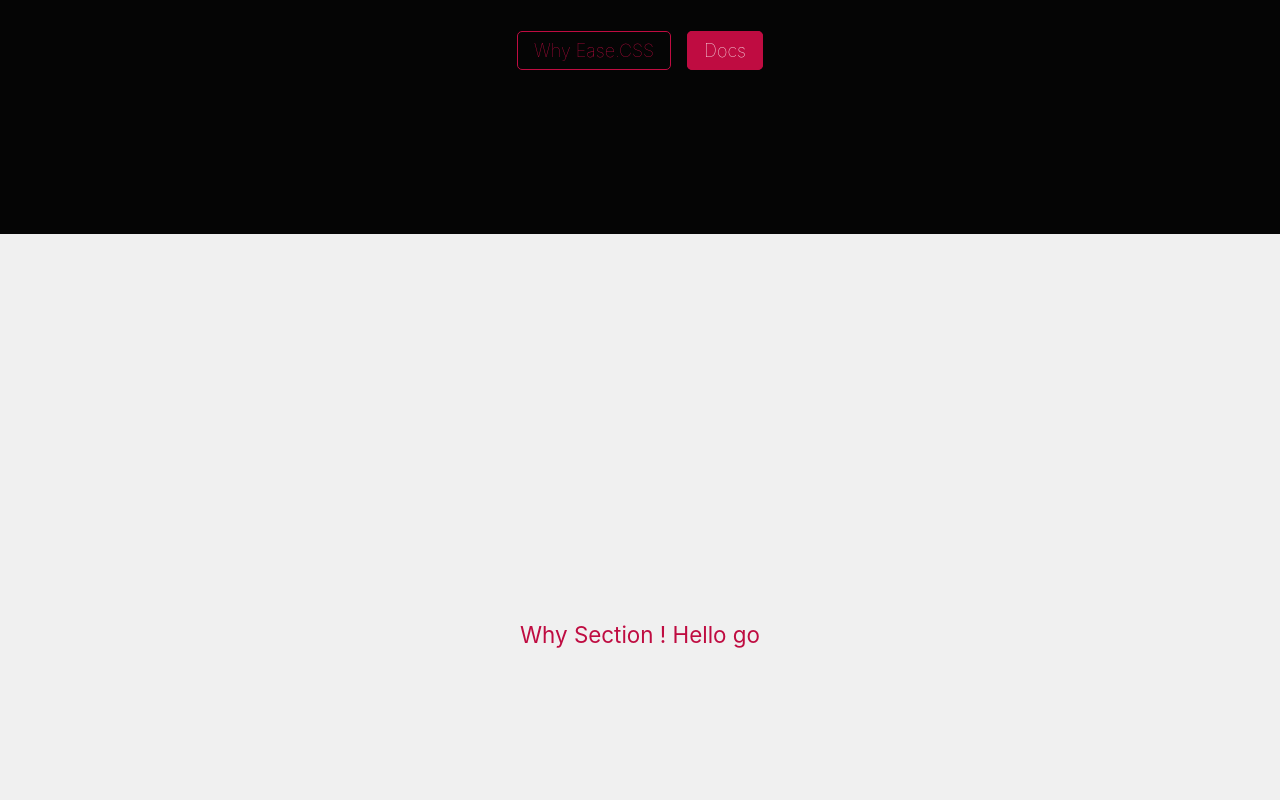
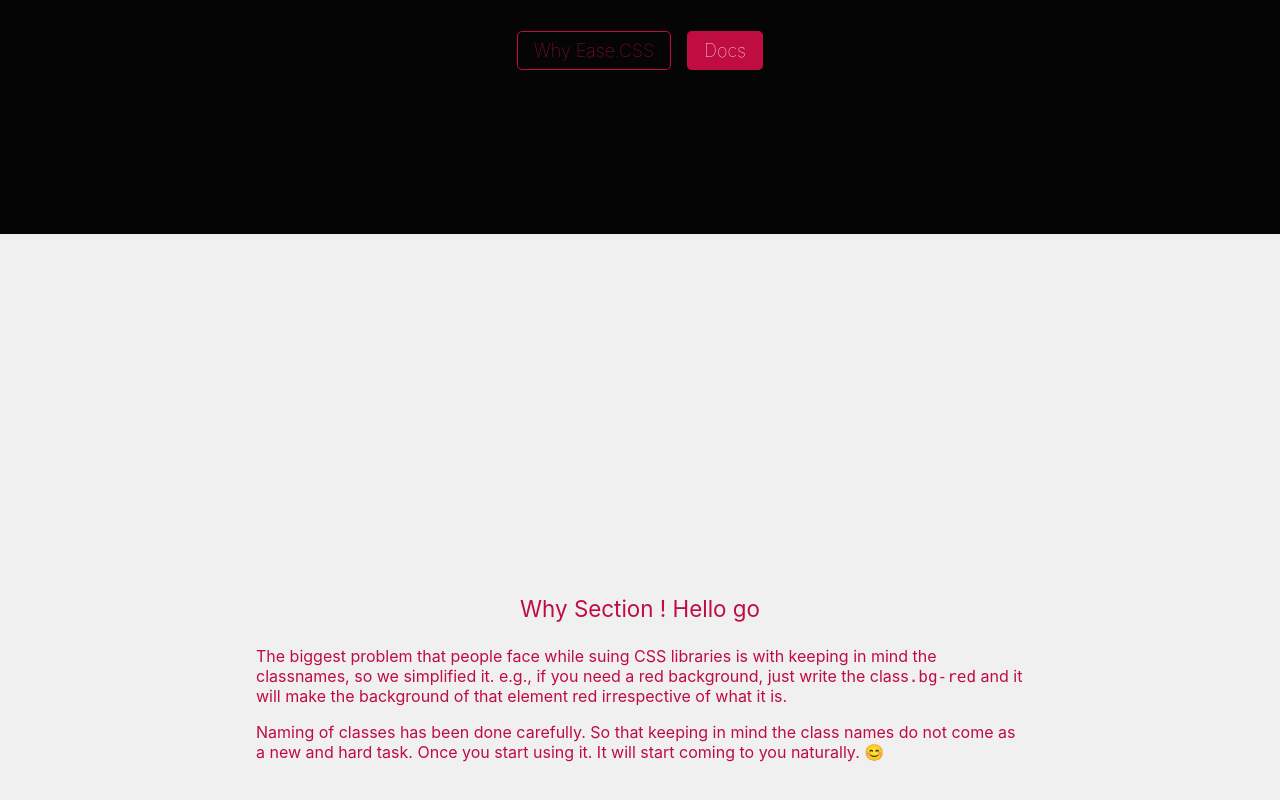
Before and after one commit to shubambhasin/EasyCSS-docs, a React (Create React App) app: page / in a window 1280 px wide. Shown: the part 566-1366 px from the top of the page. Built offline with nearby package versions, Linux system fonts and the light colour scheme.

Commit message:
updated why section

```diff
--- a/public/index.html
+++ b/public/index.html
@@ -7,7 +7,7 @@
     <meta name="theme-color" content="#000000" />
     <meta
       name="EaseCSS"
-      content="The amazing light weight CSS library for you next amazing project"
+      content="The amazing light weight CSS library for your next amazing project"
     />
     <!-- <link rel="apple-touch-icon" href="%PUBLIC_URL%/logo192.png" /> -->
     <!--
@@ -15,8 +15,8 @@
       user's mobile device or desktop. See https://developers.google.com/web/fundamentals/web-app-manifest/
     -->
     <link rel="manifest" href="%PUBLIC_URL%/manifest.json" />
-    <link rel="icon" href="../src/components/images/tabicon.png">
-
+    <!-- <link rel="icon" href="../src/components/images/tabicon.png"> -->
+    <link rel="shortcut icon" href="../src/components/images/tabicon.png" type="image/x-icon">
     <!--
       Notice the use of %PUBLIC_URL% in the tags above.
       It will be replaced with the URL of the `public` folder during the build.
--- a/src/components/HomePage.js
+++ b/src/components/HomePage.js
@@ -32,8 +32,11 @@ export const HomePage = () => {
           </Link>
         </div>
       </div>
-      <div id="why" className="why-css">
-        <h3 className="h3">Why Section ! Hello go</h3>
+      <div id="why" className="why-css flex-col container">
+        <h3 className="h3  mtb1-rem">Why Section ! Hello go</h3>
+
+        <p>The biggest problem that people face while suing CSS libraries is with keeping in mind the classnames, so we simplified it. e.g., if you need a red background, just write the class<code>.bg-red</code> and it will make the background of that element red irrespective of what it is.</p>
+        <p>Naming of classes has been done carefully. So that keeping in mind the class names do not come as a new and hard task. Once you start using it. It will start coming to you naturally. 😊</p>
       </div>
     </div>
   );
--- a/src/style.css
+++ b/src/style.css
@@ -425,7 +425,10 @@ h6 {
   animation-duration: 0.4s;
   top: 0rem;
 }
-
+.flex-col
+{
+  flex-direction: column;
+}
 
 
 
```
